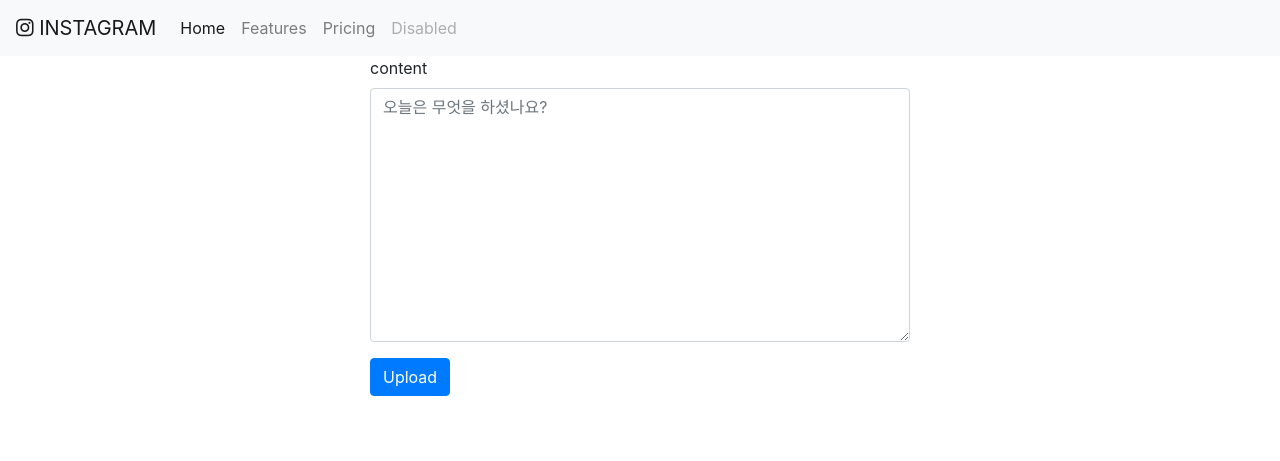
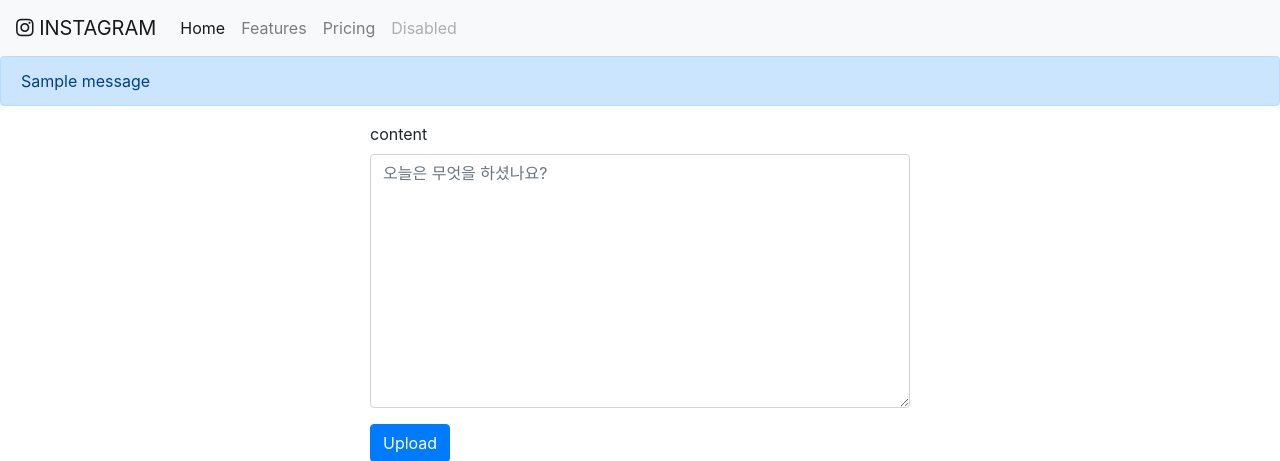
Before and after one commit to DongChanS/insta, a Django app: page /post/create/ in a window 1280 px wide. Shown: the top 461 px of the page. Run offline with Django 3.2, Linux system fonts and the light colour scheme; tables that the repository leaves empty hold one stand-in row (values such as "Sample post"); one stand-in notice (Sample message) is shown; some libraries are stand-ins or nearby versions.

Commit message:
메시지 기능 추가

```diff
--- a/templates/base.html
+++ b/templates/base.html
@@ -12,6 +12,16 @@
   </head>
   <body>
     {% include 'nav.html' %}
+
+    {% if messages %}
+      <div class="alert alert-primary" role="alert">
+        {% for message in messages %}
+          <div>{{message}}</div>
+        {% endfor %}
+      </div>
+    {% endif %}
+
+
     <div class="container">
       {% block content %}
       {% endblock %}
```
